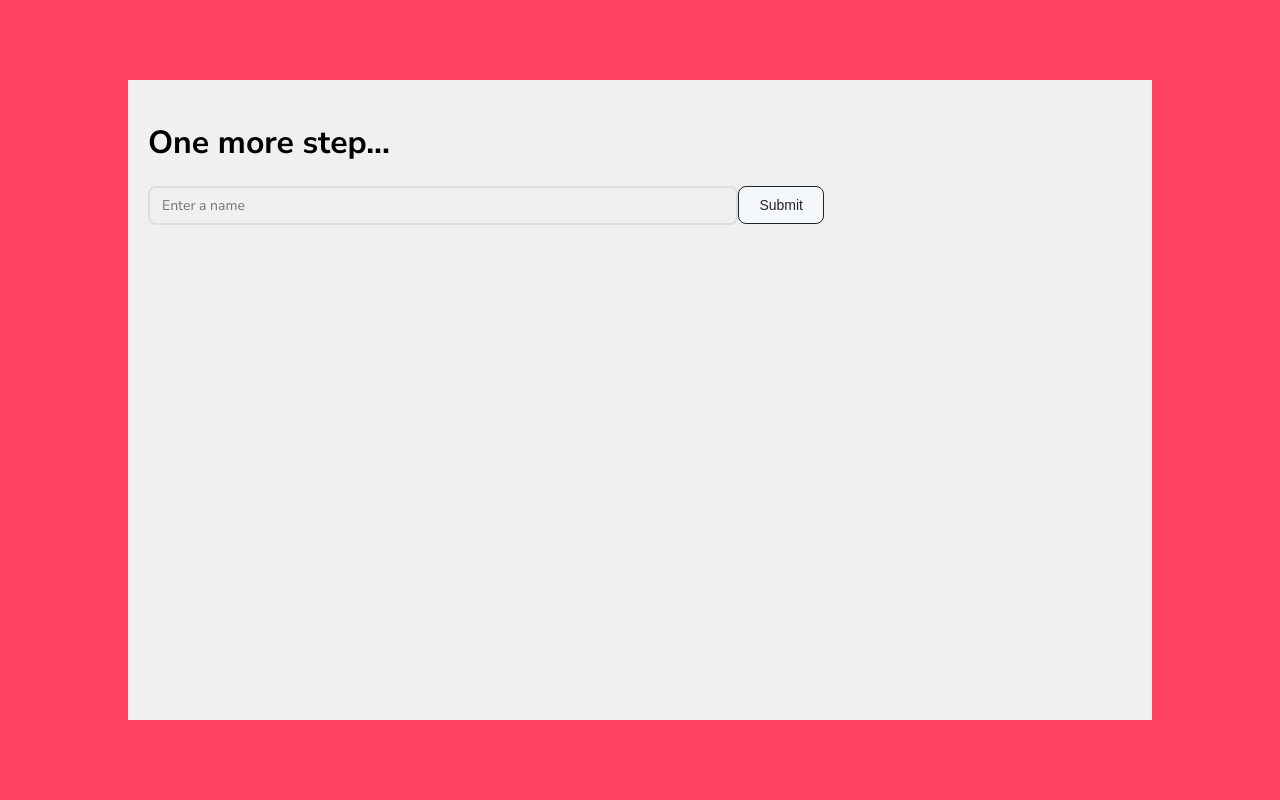
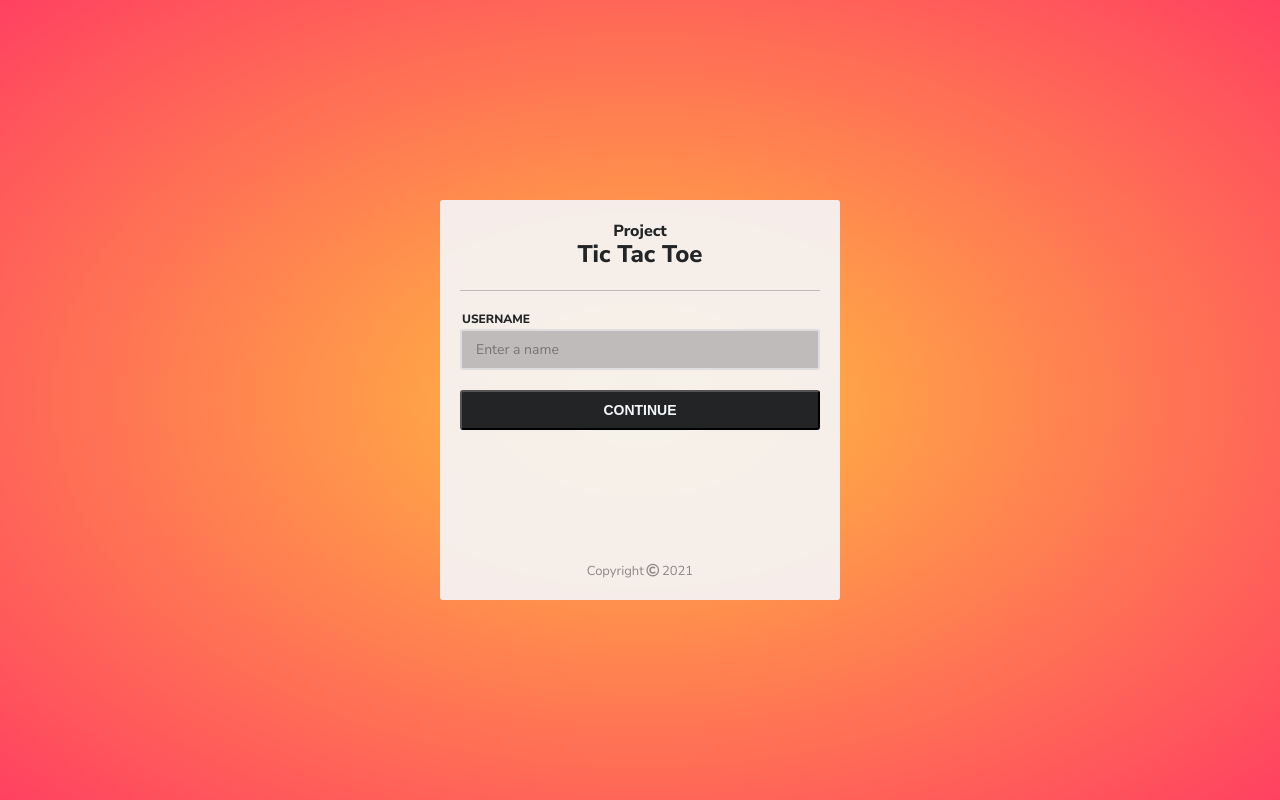
Before and after one commit to river737/TicTacToe, a Next.js app: page / in a window 1280 px wide. Shown: the top 800 px of the page. Built offline with nearby package versions, Linux system fonts and the light colour scheme; no server answers.

Commit message:
Styled the input page

```diff
--- /dev/null
+++ b/components/Logo.js
@@ -0,0 +1,10 @@
+
+import styles from '../styles/Logo.module.css'
+export default function Logo() {
+    return (
+        <div className={styles.logo}>
+            <span>Project</span>
+            <span>Tic Tac Toe</span>
+        </div>
+    )
+}
--- a/components/form.js
+++ b/components/form.js
@@ -1,7 +1,4 @@
-import styles from '../styles/Home.module.css'
-import React, { createContext, useState, useEffect, useContext } from 'react'
-
-import { SocketContext } from '../src/contexts/socketContext';
+import React, { createContext, useState } from 'react'
 
 export const InfoContext = createContext();
 
@@ -9,56 +6,9 @@ export function InfoProvider({children}) {
   //2 types of player, joiner and creator
   // winner will be used for result and future purposes
   const [data, setData] = useState({name: '', playerType: "joiner"});
-  const [clear, clearing] = useState(false);
-  const [error, setError] = useState({verify: false, msg: ''});
-  const {socket} = useContext(SocketContext);
-
-  function inputChange(e) { // handles the username input change
-    setData({name: e.target.value, playerType: "joiner", winner: null});
-    setError({verify: false})
-  }
-
-  function submit() {
-    if(data.name !== '') { // prevent submit if the username is blank
-      clearing(true);
-      socket.emit('submit_username', {username: name})
-    } else setError({verify: true, msg: `Error! Name cannot be empty!`})
-  }
-
-  useEffect(()=>{
-    socket.on('submit_username_response', (res) => { // waiting for a response from the server after submitting
-      if(res.success) {
-
-      } else { // an error occured
-        const {msg} = res.error
-        setError({verify: true, msg});
-      }
-    })
-    return () => socket.off('submit_username_response')
-  }, [])
 
   return (
       <InfoContext.Provider value={{data, setData}}>
-        {
-          !clear &&
-          <>
-            <div className={styles.wrapper}>
-              <div className={styles.login}>
-                <h1>One more step...</h1>
-                <input type="text" className={styles.input} onChange={inputChange} placeholder="Enter a name" />
-                <button className={styles.button} onClick={submit}>Submit</button>
-                {
-                  error.verify &&
-                    <h3>
-                      {
-                        error.msg
-                      }
-                    </h3>
-                }
-              </div>
-            </div>
-          </>
-        }
         {children}
       </InfoContext.Provider>
     )
--- a/src/pages/_app.js
+++ b/src/pages/_app.js
@@ -1,6 +1,4 @@
 import '../../styles/globals.css'
-import Header from '../../components/header.js'
-import Footer from '../../components/footer.js'
 import SocketContextProvider from '../contexts/socketContext'
 import {InfoProvider} from '../../components/form'
 
@@ -8,13 +6,13 @@ import {InfoProvider} from '../../components/form'
 function MyApp({ Component, pageProps }) {
   return (
     <>
-      <Header />
       <SocketContextProvider>
         <InfoProvider>
-          <Component {...pageProps} />
+          <div className='container'>
+            <Component {...pageProps} />
+          </div>
         </InfoProvider>
       </SocketContextProvider>
-      <Footer />
     </>
   )
 }
--- a/src/pages/index.js
+++ b/src/pages/index.js
@@ -1,83 +1,82 @@
-import styles from '../../styles/Home.module.css'
-// import {InfoContext} from '../contexts/infoContext.js'
-// import { SocketContext } from '../contexts/socketContext';
 import {useState, useContext, useEffect} from 'react'
 import {useRouter} from 'next/router'
+
+import { SocketContext } from '../contexts/socketContext';
 import {InfoContext} from '../../components/form.js'
 
+import styles from '../../styles/Home.module.css'
+
+import Logo from '../../components/Logo'
+
 export default function Home() {
-  //
-   const {data, setData} = useContext(InfoContext);
-  //
+
   const router = useRouter()
-  //const {setData, name} = useContext(InfoContext);
+  const {data, setData} = useContext(InfoContext);
+  const {name} = data
 
-  function submit() {
-    router.push('/lobby');
+  const [error, setError] = useState({verify: false, msg: ''});
+  const {socket} = useContext(SocketContext)
+
+  const inputChange = (e) => { // handles the username input change
+    setData({name: e.target.value});
+    setError({verify: false})
   }
-  // const [error, setError] = useState({verify: false, msg: ''});
-  // const {socket} = useContext(SocketContext)
-  //
-  // function inputChange(e) { // handles the username input change
-  //   setData({name: e.target.value});
-  //   setError({verify: false})
-  // }
-  //
-  // function submit() {
-  //   if(name !== '') { // prevent submit if the username is blank
-  //     socket.emit('submit_username', {username: name})
-  //   } else setError({verify: true, msg: `Error! Name cannot be empty!`})
-  // }
-  //
-  //
-  // useEffect(()=>{
-  //   socket.on('submit_username_response', (res) => { // waiting for a response from the server after submitting
-  //     if(res.success) {
-  //       router.push('/lobby')
-  //     } else { // an error occured
-  //       const {msg} = res.error
-  //       setError({verify: true, msg});
-  //     }
-  //   })
-  //   return () => socket.off('submit_username_response')
-  // }, [])
+
+  const submit = () => {
+    if(name !== '') { // prevent submit if the username is blank
+      socket.emit('submit_username', {username: name})
+    } else setError({verify: true, msg: `Error! Name cannot be empty!`})
+  }
 
 
-
-  //////////////moved code///////////////
-  // <div>
-  //<span className={styles.title}>Tic Tac Toe</span>
-  // </div>
-  // <div className={styles.wrapper}>
-  //   <div className={styles.login}>
-  //     <span className={styles.title}>One more step...</span>
-  //     <input type="text" className={styles.input} onChange={inputChange} placeholder="Enter a name" />
-  //     <button className={styles.button} onClick={submit}>Submit</button>
-  //     {
-  //       error.verify &&
-  //         <h3>
-  //           {
-  //             error.msg
-  //           }
-  //         </h3>
-  //     }
-  //   </div>
-  // </div>
+  useEffect(()=>{
+    socket.on('submit_username_response', (res) => { // waiting for a response from the server after submitting
+      if(res.success) {
+        router.push('/lobby')
+      } else { // an error occured
+        const {msg} = res.error
+        setError({verify: true, msg});
+      }
+    })
+    return () => socket.off('submit_username_response')
+  }, [])
 
   return (
-    <div className={styles.container}>
-      {
-        data.name === '' && <span className={styles.title}>Tic Tac Toe</span>
-      }
-      {
-        data.name !== '' &&
-        <>
-          <span className={styles.title}>{data.name}</span>
-          <button className={styles.button} onClick={submit}>Play</button>
-        </>
-      }
+    <>
+      <div>
+        <span className={styles.title}>Tic Tac Toe</span>
+      </div>
+      <div className={styles.wrapper}>
+        <div className={styles.login}>
+          <div>
+            <div className={styles.loginTop}>
+              <Logo />
+            </div>
+            <div className={styles.loginBody}>
+              <label>
+                <span className={styles.inputTitle}>USERNAME</span>
+                <div className={styles.inputContainer}>
+                  <input type="text" className={styles.input} onChange={inputChange} value={name} placeholder="Enter a name" />
+                  {
+                    error.verify &&
+                      <span className={styles.inputError}>
+                        <i className={`fa fa-exclamation-circle ${styles.errorIcon}`}/>
+                        <span className={styles.errorMsg}>{error.msg}</span>
+                      </span>
+                  }
+                </div>
+              </label>
+              <button className={styles.button} onClick={submit}>CONTINUE</button>
+              <span className={styles.copyright}>
+                Copyright
+                <i className="far fa-copyright"/>
+                2021
+              </span>
+            </div>
 
-
-    </div>
+          </div>
+        </div>
+      </div>
+    </>
   )
 }
--- a/styles/Home.module.css
+++ b/styles/Home.module.css
@@ -1,18 +1,8 @@
-.container {
-  min-height: 100vh;
-  padding: 0 0.5rem;
-  display: flex;
-  flex-direction: column;
-  justify-content: center;
-  align-items: center;
-  height: 100vh;
-}
-
 .wrapper {
   width: 100%;
   height: 100%;
-  background: #ff4162;
-  position: absolute;
+  background: radial-gradient(rgb(var(--yellow)), rgb(var(--red)));
+  position: fixed;
   z-index: 2;
   opacity: 1;
   animation: change 1s ease 1s, clear 1s linear 0s;
@@ -20,17 +10,51 @@
 }
 
 .login {
+  position: relative;
+  height: 100%;
+  width: 100%;
+  display: grid;
+  place-items: center
+}
+
+.login > div {
+  display: flex;
+  flex-direction: column;
+  border-radius: var(--radius);
   padding: 20px;
-  width: 80%;
-  height: 80%;
-  background: rgb(240,240,240);
+  width: 400px;
+  height: 50%;
+  background: rgba(var(--white), 0.9);
   position: absolute;
-  top: 10%;
-  left: 10%;
   z-index: 2;
   opacity: 1;
   animation: appear 1s ease 1s, clear 1s linear 0s;
   -webkit-animation: appear 1s ease 1s, clear 1s linear 0s;
+}
+
+.loginTop {
+  margin-bottom: 20px;
+  border-bottom: 1px solid rgb(var(--grey));
+  padding-bottom: 20px;
+}
+
+.loginBody {
+  flex: 1;
+  display: grid;
+  row-gap: 20px;
+  grid-template-rows: repeat(2, auto) 1fr;
+}
+
+.loginBody > label {
+  display: block;
+}
+
+.loginBody > label .inputTitle {
+  font-weight: 800;
+  font-size: 12px;
+  margin-left: 2px;
+  margin-bottom: 2px;
+  display: block;
 }
 
 .title {
@@ -48,35 +72,85 @@
   color: red;
 }
 
+.inputContainer {
+  --border: 2px solid #ddd;
+  align-items: center;
+  position: relative;
+  width: 100%;
+  border: var(--border);
+  border-radius: var(--radius);
+  padding: 8px 12px;
+  background: rgb(var(--grey));
+  transition: 0.3s;
+  display: grid;
+  grid-template-columns: 1fr auto;
+}
+
 .input {
-  width: 60%;
+  background: transparent;
+  border: none;
   font-size: 14px;
-  border: 2px solid #ddd;
-  border-radius: 8px;
   outline: none;
-  padding: 8px 12px;
-  transition: 0.3s;
 }
 
 .input:focus {
-  border: 2px solid rgb(var(--lightBlue));
+  --border: 2px solid rgba(var(--black), 0.2);
+}
+
+.inputError {
+  display: grid;
+  place-items: center;
+  position: relative;
+}
+
+.errorIcon {
+  color: #df5a5e;
+  font-size: 16px;
+  align-self: center;
+}
+
+.errorMsg {
+  width: max-content;
+  display: block;
+  background: #df5a5e;
+  color: rgb(var(--white));
+  padding: 4px 8px;
+  position: absolute;
+  left: calc(100% + 23px);
+  border-radius: var(--radius);
+  font-size: 13px;
 }
 
 .button {
+  display: block;
+  font-weight: 700;
+  width: 100%;
   cursor: pointer;
   padding: 10px 20px;
-  background: rgb(var(--white));
-  border: 1px solid rgb(var(--black));
-  border-radius: 8px;
-  color: rgb(var(--black));
+  background: rgb(var(--black));
+  border-radius: var(--radius);
+  color: rgb(var(--white));
   font-size: 14px;
   transition: all 0.5s ease;
 }
 
 .button:hover {
-  background: rgb(var(--black));
-  color: rgb(var(--white));
+  opacity: 0.85;
+
   transition: all 0.5s ease;
+}
+
+.copyright {
+  user-select: none;
+  align-self: flex-end;
+  font-size: 13px;
+  display: block;
+  text-align: center;
+  color: rgba(var(--black), 0.5)
+}
+
+.copyright i {
+  margin: 0px 0.2em
 }
 
 @keyframes appear {
--- /dev/null
+++ b/styles/Logo.module.css
@@ -0,0 +1,18 @@
+.logo {
+    display: grid;
+
+}
+
+.logo > * {
+    justify-self: center;
+    font-weight: 800;
+}
+
+.logo > *:first-child {
+    font-size: 16px;
+}
+
+.logo > *:last-child {
+    margin-top: -4px;
+    font-size: 24px;
+}
--- a/styles/globals.css
+++ b/styles/globals.css
@@ -1,4 +1,5 @@
 @import url('https://fonts.googleapis.com/css2?family=Nunito+Sans:ital,wght@0,200;0,300;0,400;0,600;0,700;0,800;0,900;1,200;1,300;1,400;1,600;1,700;1,800;1,900&display=swap');
+@import url('https://cdnjs.cloudflare.com/ajax/libs/font-awesome/5.15.4/css/all.min.css');
 
 :root {
   --font: 'Nunito Sans', -apple-system, BlinkMacSystemFont, Segoe UI, Roboto, Oxygen,
@@ -6,6 +7,11 @@
   --lightBlue: 106, 146, 208;
   --black: 35, 36, 37;
   --white: 245, 248, 251;
+  --red: 255, 65, 97;
+  --yellow: 255, 190, 65;
+  --grey: 191, 187, 187;
+
+  --radius: 3px;
 }
 
 html,
@@ -13,6 +19,7 @@ body {
   padding: 0;
   margin: 0;
   font-family: var(--font);
+  color: rgb(var(--black));
 }
 
 input, textarea {
@@ -29,3 +36,13 @@ a {
 * {
   box-sizing: border-box;
 }
+
+.container {
+  min-height: 100vh;
+  padding: 0 0.5rem;
+  display: flex;
+  flex-direction: column;
+  justify-content: center;
+  align-items: center;
+  height: 100vh;
+}
```
Also changed, not shown: src/contexts/infoContext.js (deleted, +0 -16 lines), src/pages/lobby.js (+5 -3 lines).
